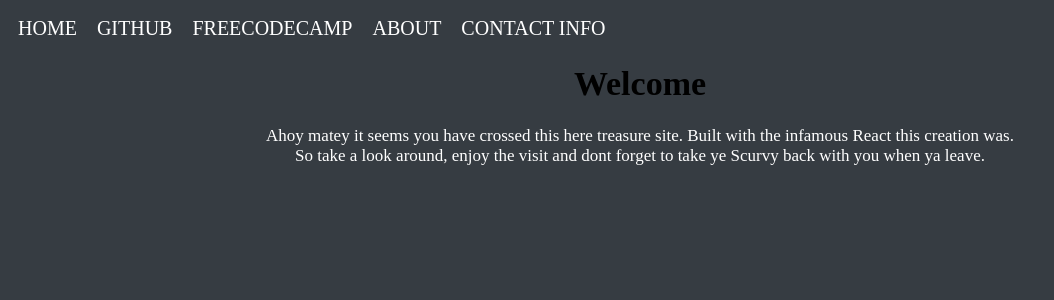
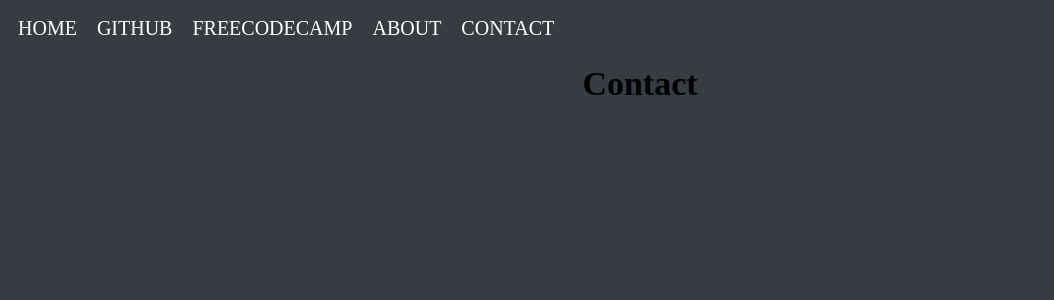
Before and after one commit to Quanluis/Portfolio, a React (Create React App) app: page / in a window 1280 px wide. Shown: the top 300 px of the page, without its empty margins (0-1054 px from the left). Built offline with nearby package versions, Linux system fonts and the light colour scheme.

Commit message:
Created a simple contact component, will add additional info.

```diff
--- a/src/App.js
+++ b/src/App.js
@@ -1,6 +1,6 @@
 import React, { Component } from 'react';
 import NavBar from './Components/Navbar'
-import Home from './Components/Home';
+import Contact from './Components/Contact';
 import './App.css';
 
 class App extends Component {
@@ -8,7 +8,7 @@ class App extends Component {
     return (
       <div>
         <NavBar />
-        <Home />
+        <Contact />
       </div>
     );
   }
--- /dev/null
+++ b/src/Components/Contact.js
@@ -0,0 +1,14 @@
+import React from 'react';
+
+class Contact extends React.Component {
+    render(){
+        return(
+            <div className = "header">
+                <h1>
+                    Contact
+                </h1>
+            </div>
+        )
+    }
+}
+export default Contact;
--- a/src/Components/Navbar.js
+++ b/src/Components/Navbar.js
@@ -19,7 +19,7 @@ class Navbar extends React.Component{
           <a  href="">About</a>
           </li>
           <li>
-              <a href="">Contact info</a>
+              <a href="">Contact</a>
           </li>
         </div>
         </div>
```
